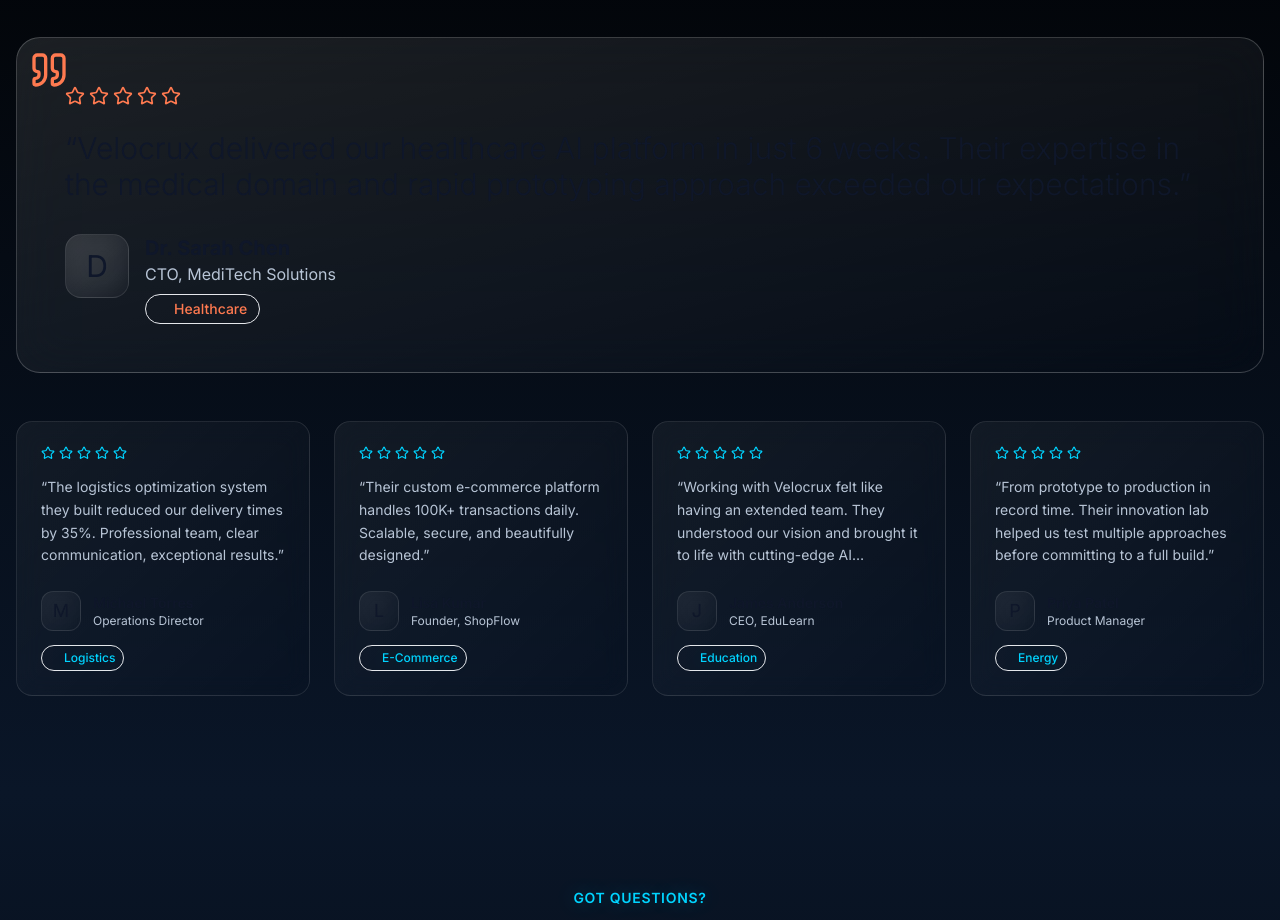
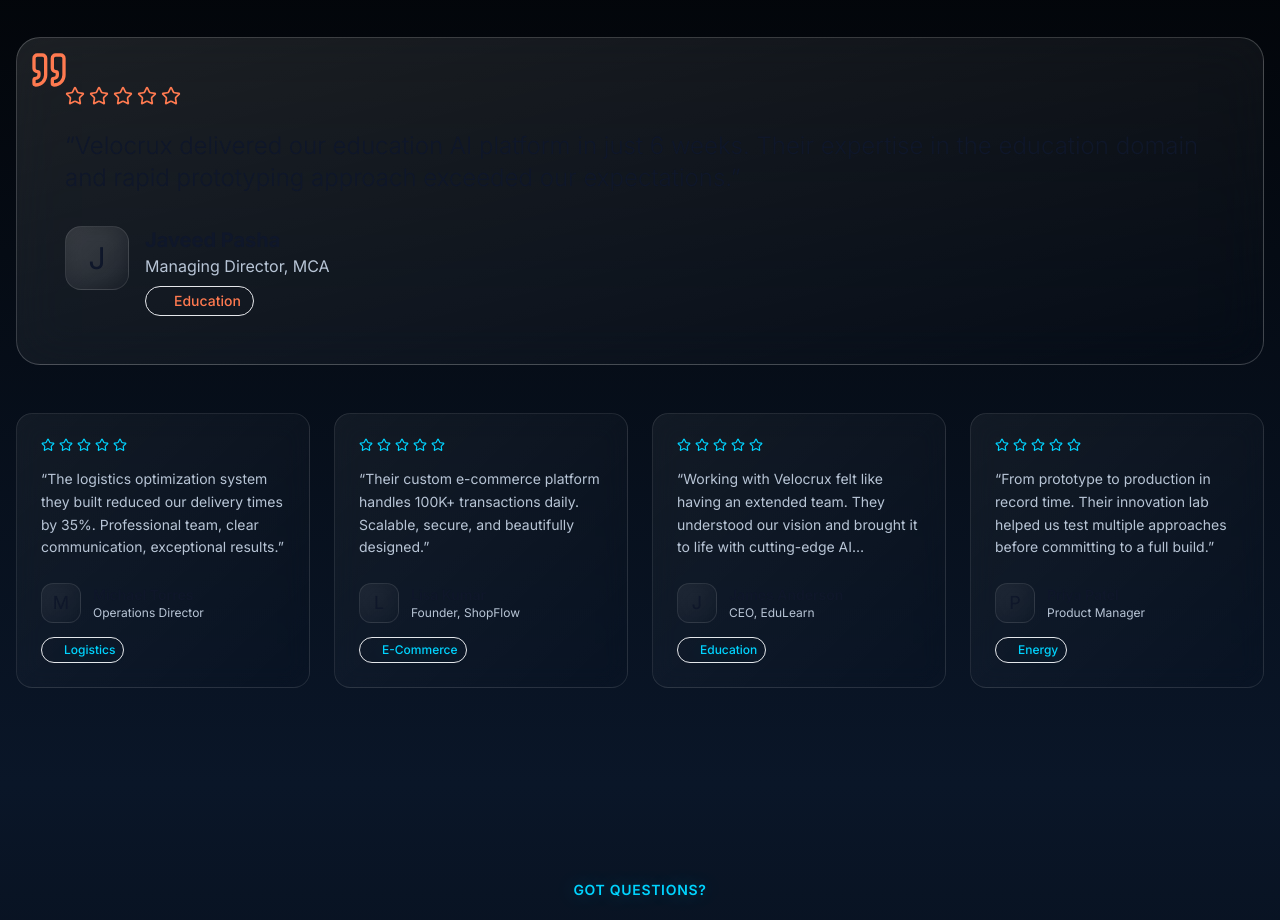
Before and after one commit to Velocrux/landing-page, a Next.js app: page / in a window 1280 px wide. Shown: the part 5060-5980 px from the top of the page. Built offline with nearby package versions, Linux system fonts and the light colour scheme.

Commit message:
Reduce featured testimonial font size by 20% (text-2xl→text-xl, text-3xl→text-2xl)

```diff
--- a/components/sections/testimonials.tsx
+++ b/components/sections/testimonials.tsx
@@ -9,10 +9,10 @@ import { useState } from 'react'
 const testimonials = [
   {
     quote:
-      'Velocrux delivered our healthcare AI platform in just 6 weeks. Their expertise in the medical domain and rapid prototyping approach exceeded our expectations.',
-    name: 'Dr. Sarah Chen',
-    title: 'CTO, MediTech Solutions',
-    industry: 'Healthcare',
+      'Velocrux delivered our education AI platform in just 6 weeks. Their expertise in the education domain and rapid prototyping approach exceeded our expectations.',
+    name: 'Javeed Pasha',
+    title: 'Managing Director, MCA',
+    industry: 'Education',
     rating: 5,
     featured: true,
   },
@@ -104,7 +104,7 @@ export function Testimonials() {
                 </div>
 
                 {/* Quote */}
-                <blockquote className="text-2xl md:text-3xl font-light text-theme-primary leading-relaxed mb-8 text-center md:text-left">
+                <blockquote className="text-xl md:text-2xl font-light text-theme-primary leading-relaxed mb-8 text-center md:text-left">
                   &ldquo;{featuredTestimonial.quote}&rdquo;
                 </blockquote>
 
```
